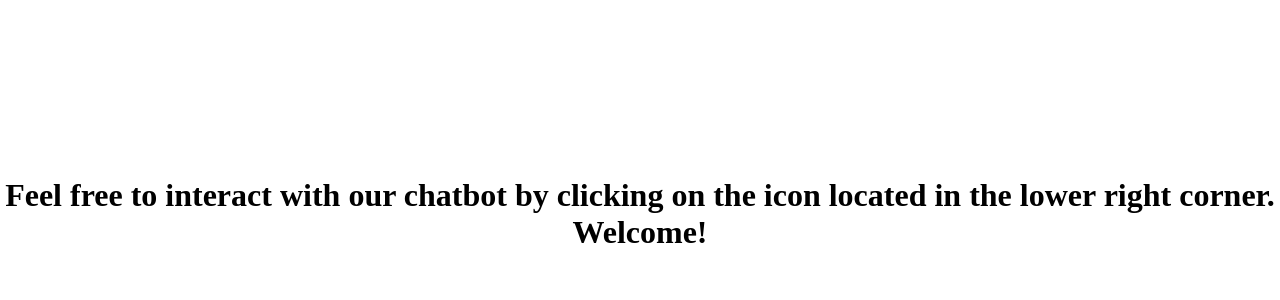
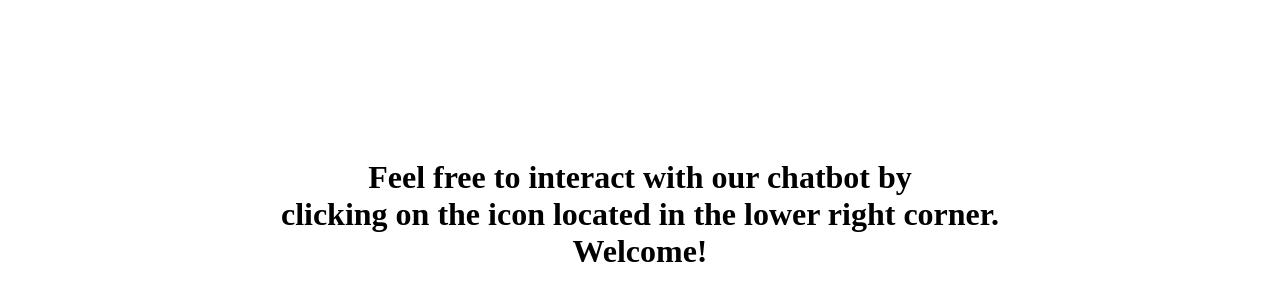
Before and after one commit to Rishav045/ChatBot_web, a plain HTML site: page index.html in a window 1280 px wide. Shown: the part 186-486 px from the top of the page. Drawn offline with nearby package versions, Linux system fonts and the light colour scheme.

Commit message:
Update index.html

```diff
--- a/index.html
+++ b/index.html
@@ -27,7 +27,7 @@
 ></df-messenger>
 </head>
 <body>
-    <h1>Feel free to interact with our chatbot by clicking on the icon located in the lower right corner. Welcome!</h1>
+    <h1>Feel free to interact with our chatbot by  <br>clicking on the icon located in the lower right corner.<br> Welcome!</h1>
 
 </body>
 </html>
```
